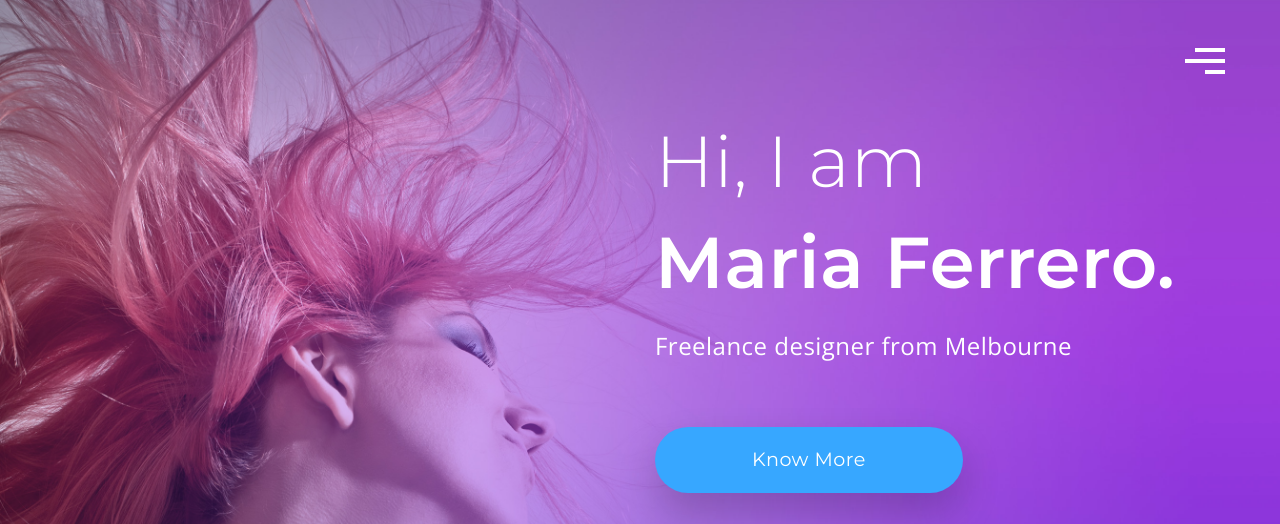
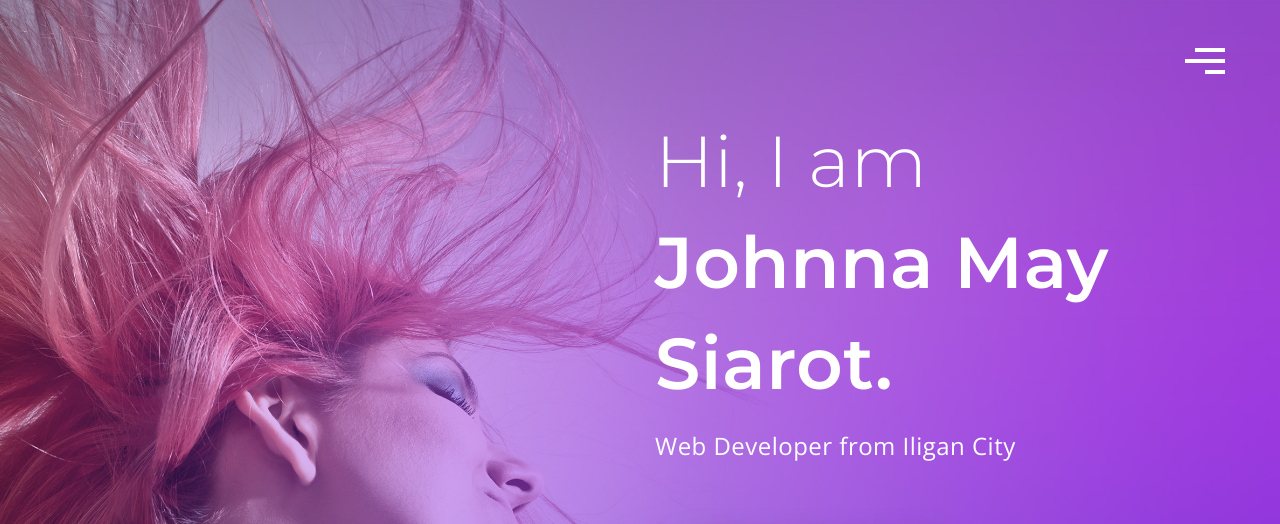
Before and after one commit to Johnna025/Portfolio, a plain HTML site: page index.html in a window 1280 px wide. Shown: the top 524 px of the page. Drawn offline with nearby package versions, Linux system fonts and the light colour scheme; a script that the page names is missing.

Commit message:
Update index.html

```diff
--- a/index.html
+++ b/index.html
@@ -5,7 +5,7 @@
   <meta http-equiv="X-UA-Compatible" content="IE=edge">
   <meta name="viewport" content="width=device-width, initial-scale=1">
   <!-- The above 3 meta tags *must* come first in the head; any other head content must come *after* these tags -->
-  <title>One Page Portfolio</title>
+  <title>Johnna May Siarot's Portfolio</title>
 
   <!-- Bootstrap -->
   <link href="css/bootstrap.min.css" rel="stylesheet">
@@ -50,8 +50,8 @@
               </nav>
               <!-- <a href="#" class="menu"><img src="assets/menu.png"></a> -->
               <div class="hero-text">
-                <h1><span>Hi, I am</span><br>Maria Ferrero.</h1>
-                <h3>Freelance designer from Melbourne</h3>
+                <h1><span>Hi, I am</span><br>Johnna May Siarot.</h1>
+                <h3>Web Developer from Iligan City</h3>
                 <a href="#" class="btn btn-lg btn-primary">Know More</a>
                 <ul class="social-links">
                   <li class="label">Join me here</li>
```
